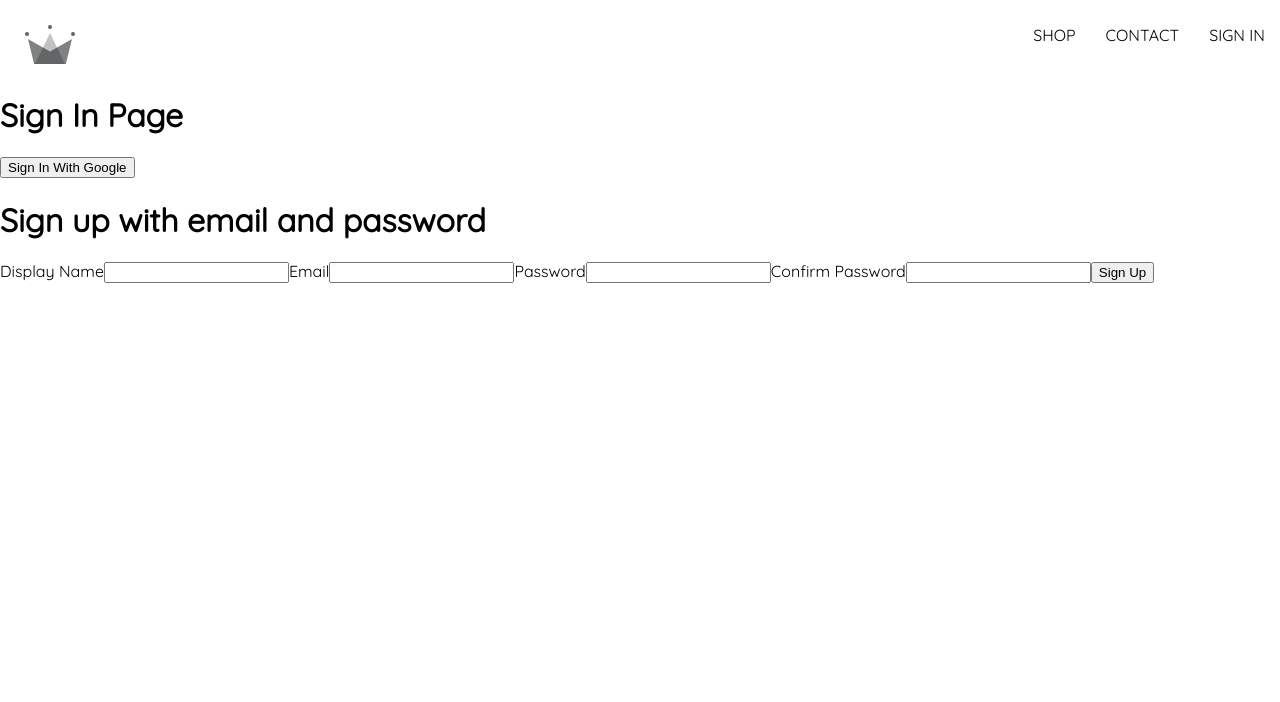
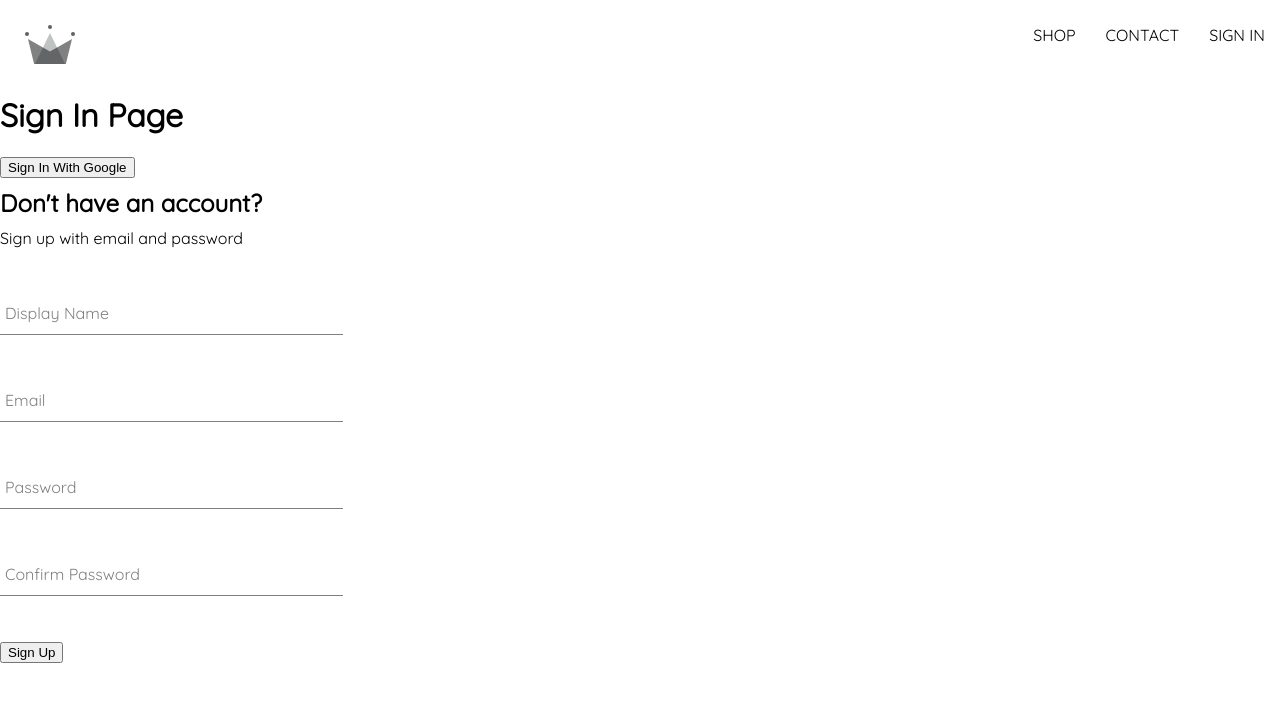
Before and after one commit to TDMorales/crwn-clothing, a React (Create React App) app: page /sign-in in a window 1280 px wide. Shown: the top 702 px of the page. Built offline with nearby package versions, Linux system fonts and the light colour scheme.

Commit message:
sign up functionality complete

```diff
--- /dev/null
+++ b/src/components/form-input/form-input.component.jsx
@@ -0,0 +1,15 @@
+import React from "react";
+import './form-input.styles.scss';
+
+const FormInput = ({ label, handleChange, ...otherProps}) => {
+    return (
+        <div className="group">
+            <input className="form-input" onChange={handleChange} {...otherProps} />
+            {label ? (
+                <label className={`${otherProps.value.length ? 'shrink' : ''} form-input-label`}>{label}</label>
+            ) : null}
+        </div>
+    )
+}
+
+export default FormInput
--- /dev/null
+++ b/src/components/form-input/form-input.styles.scss
@@ -0,0 +1,54 @@
+$sub-color: grey;
+$main-color: black;
+
+@mixin shrinkLabel {
+  top: -14px;
+  font-size: 12px;
+  color: $main-color;
+}
+
+.group {
+  position: relative;
+  margin: 45px 0;
+
+  .form-input {
+    background: none;
+    background-color: white;
+    color: $sub-color;
+    font-size: 18px;
+    padding: 10px 10px 10px 5px;
+    display: block;
+    width: 100%;
+    border: none;
+    border-radius: 0;
+    border-bottom: 1px solid $sub-color;
+    margin: 25px 0;
+
+    &:focus {
+      outline: none;
+    }
+
+    &:focus ~ .form-input-label {
+      @include shrinkLabel();
+    }
+  }
+
+  input[type='password'] {
+    letter-spacing: 0.3em;
+  }
+
+  .form-input-label {
+    color: $sub-color;
+    font-size: 16px;
+    font-weight: normal;
+    position: absolute;
+    pointer-events: none;
+    left: 5px;
+    top: 10px;
+    transition: 300ms ease all;
+
+    &.shrink {
+      @include shrinkLabel();
+    }
+  }
+}
--- a/src/components/sign-up-form/sign-up-form.component.jsx
+++ b/src/components/sign-up-form/sign-up-form.component.jsx
@@ -1,6 +1,7 @@
 import {React, useState} from 'react'
 import './sign-up-form.styles.scss'
 import { createAuthUserWithEmailAndPassword, createUserDocFromAuth } from '../../utils/firebase/firebase.utils'
+import FormInput from '../form-input/form-input.component';
 
 const defaultFormFields = {
   displayName: '',
@@ -14,7 +15,7 @@
   const [formFields, setFormFields] = useState(defaultFormFields)
   const { displayName, email, password, confirmPassword } = formFields;
 
-  console.log(formFields)
+  // console.log(formFields)
 
   const resetFormFields = () =>{
     setFormFields(defaultFormFields)
@@ -46,17 +47,22 @@
   }
 
   return (
-    <div>
-      <h1>Sign up with email and password</h1>
-      <form action="post" className='sign-up-form' onSubmit={handleSubmit}>
-        <label htmlFor="">Display Name</label>
-        <input type="text" required onChange={handleChange} name='displayName' value={displayName}/>
-        <label htmlFor="">Email</label>
-        <input type="email" required onChange={handleChange} name='email' value={email}/>
-        <label htmlFor="">Password</label>
-        <input type="password" required onChange={handleChange} name='password' value={password} minLength={6}/>
-        <label htmlFor="">Confirm Password</label>
-        <input type="password" required onChange={handleChange} name='confirmPassword' value={confirmPassword} minLength={6}/>
+    <div className='sign-up-container'>
+      <h2>Don't have an account?</h2>
+      <span>Sign up with email and password</span>
+      <form onSubmit={handleSubmit}>
+        <FormInput
+          label="Display Name"
+          type="text"
+          required
+          onChange={handleChange}
+          name='displayName'
+          value={displayName}
+        />
+
+        <FormInput label="Email" type="email" required onChange={handleChange} name='email' value={email}/>
+        <FormInput label="Password" type="password" required onChange={handleChange} name='password' value={password} minLength={6}/>
+        <FormInput label="Confirm Password" type="password" required onChange={handleChange} name='confirmPassword' value={confirmPassword} minLength={6}/>
         <button type="submit">Sign Up</button>
       </form>
     </div>
--- a/src/components/sign-up-form/sign-up-form.styles.scss
+++ b/src/components/sign-up-form/sign-up-form.styles.scss
@@ -0,0 +1,10 @@
+.sign-up-container {
+    display: flex;
+    flex-direction: column;
+    width: 328px;
+
+    h2 {
+        margin: 10px 0;
+    }
+
+}
--- a/src/routes/SignIn/signin.component.jsx
+++ b/src/routes/SignIn/signin.component.jsx
@@ -18,7 +18,6 @@
     <div>
       <h1>Sign In Page</h1>
       <button onClick={logGoogleUser}>Sign In With Google</button>
-
       <SignUpForm/>
     </div>
   );
```
